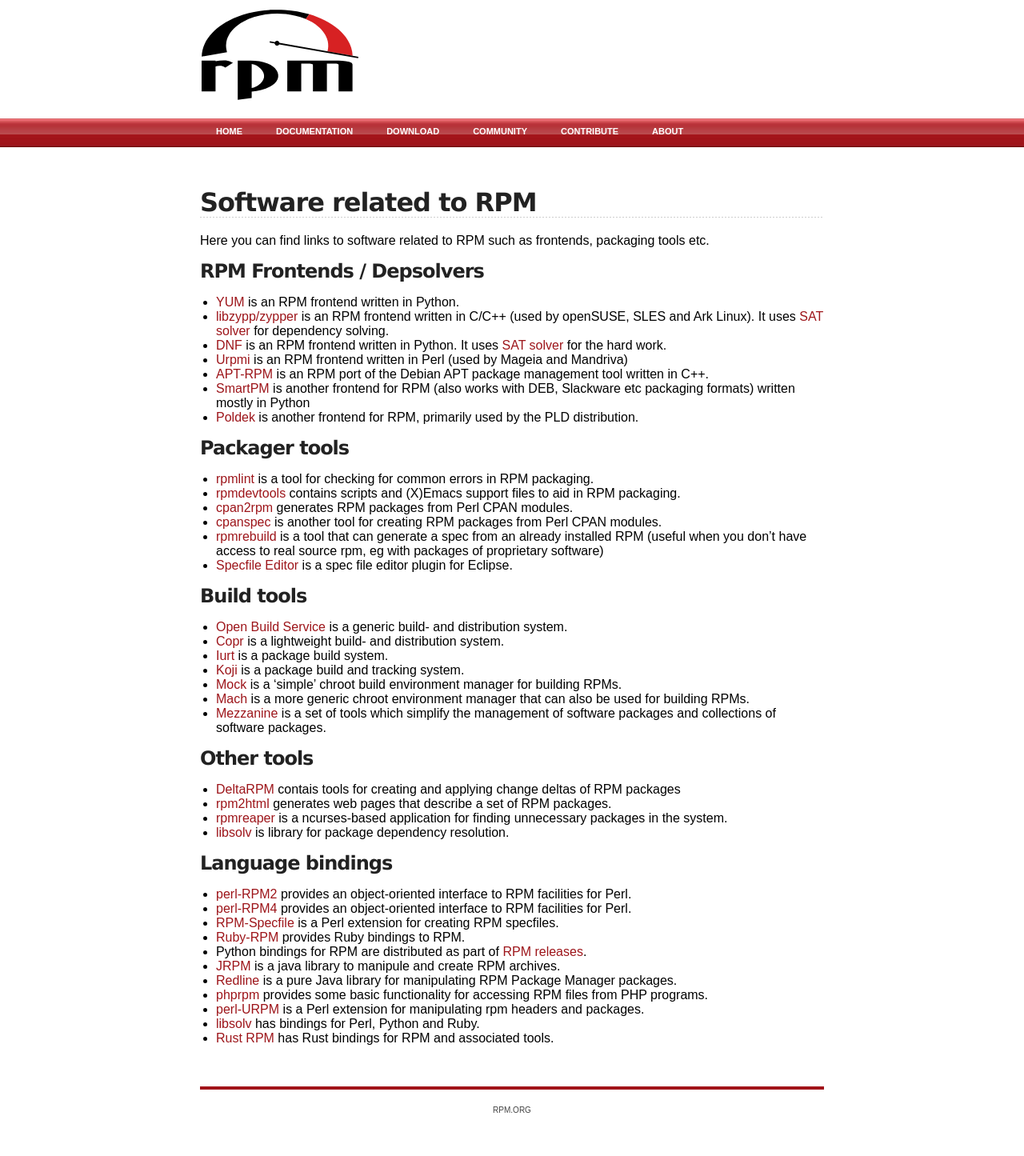
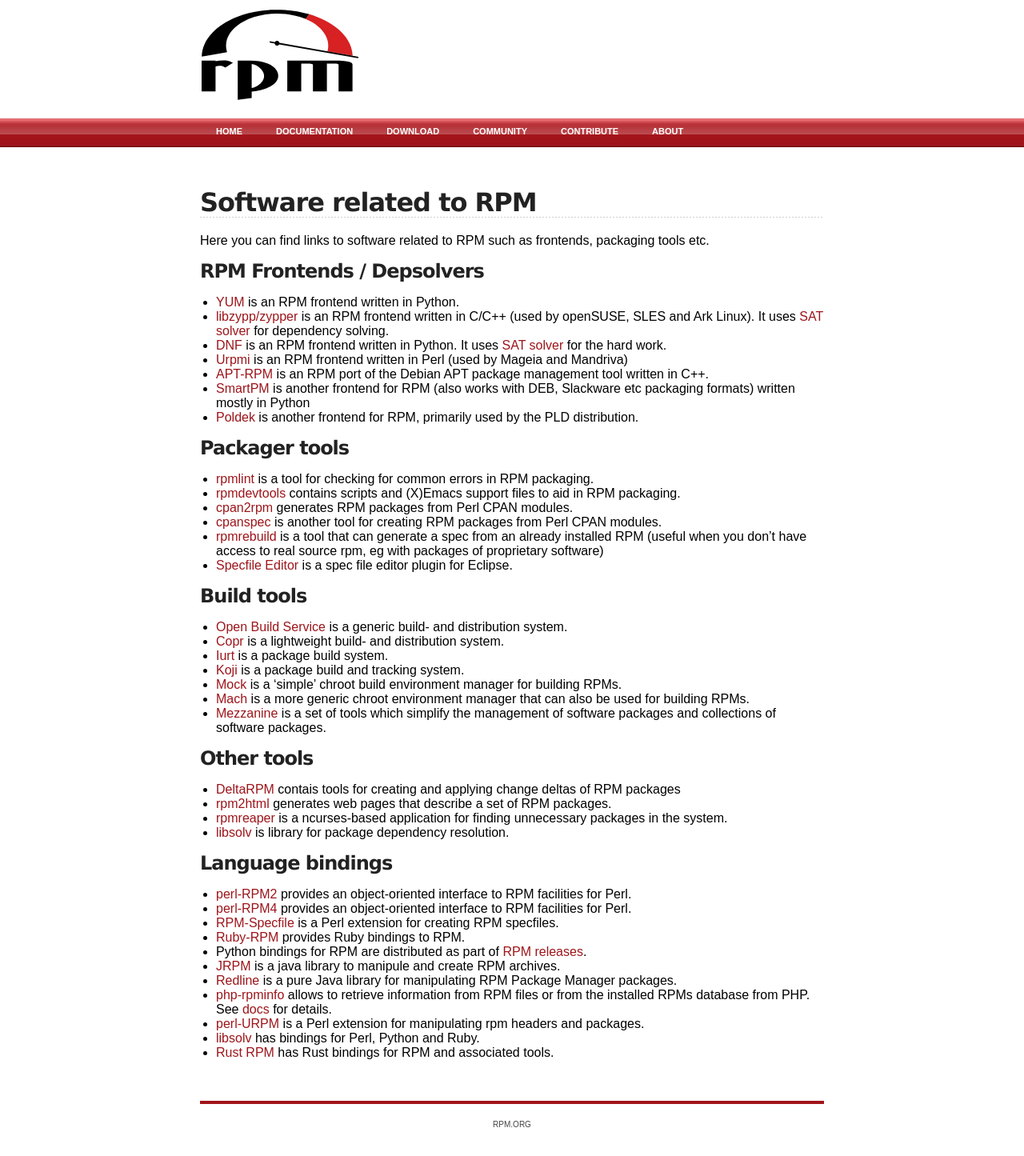
Before and after one commit to rpm-software-management/rpm-web, a Jekyll site: the page built from software.md, in a window 1280 px wide. Shown: the whole page at 80% size. Built offline with Jekyll 4.4.1, drawn with Linux system fonts in a browser that asks for light colours.

Commit message:
Replace phprpm with php-rpminfo
Looks like phprpm is gone and php-rpminfo is actively maintained.

```diff
--- a/software.md
+++ b/software.md
@@ -47,7 +47,7 @@ Here you can find links to software related to RPM such as frontends, packaging
 * Python bindings for RPM are distributed as part of [RPM releases](download).
 * [JRPM](http://jrpm.sourceforge.net/) is a java library to manipule and create RPM archives.
 * [Redline](http://www.introspectrum.com/oss/) is a pure Java library for manipulating RPM Package Manager packages.
-* [phprpm](http://cekirdek.uludag.org.tr/~meren/php_rpm/) provides some basic functionality for accessing RPM files from PHP programs.
+* [php-rpminfo](https://git.remirepo.net/cgit/tools/php-rpminfo.git/) allows to retrieve information from RPM files or from the installed RPMs database from PHP. See [docs](https://www.php.net/rpminfo) for details.
 * [perl-URPM](http://gitweb.mageia.org/software/rpm/perl-URPM/) is a Perl extension for manipulating rpm headers and packages.
 * [libsolv](https://github.com/openSUSE/libsolv) has bindings for Perl, Python and Ruby.
 * [Rust RPM](https://github.com/rustrpm) has Rust bindings for RPM and associated tools.
```
